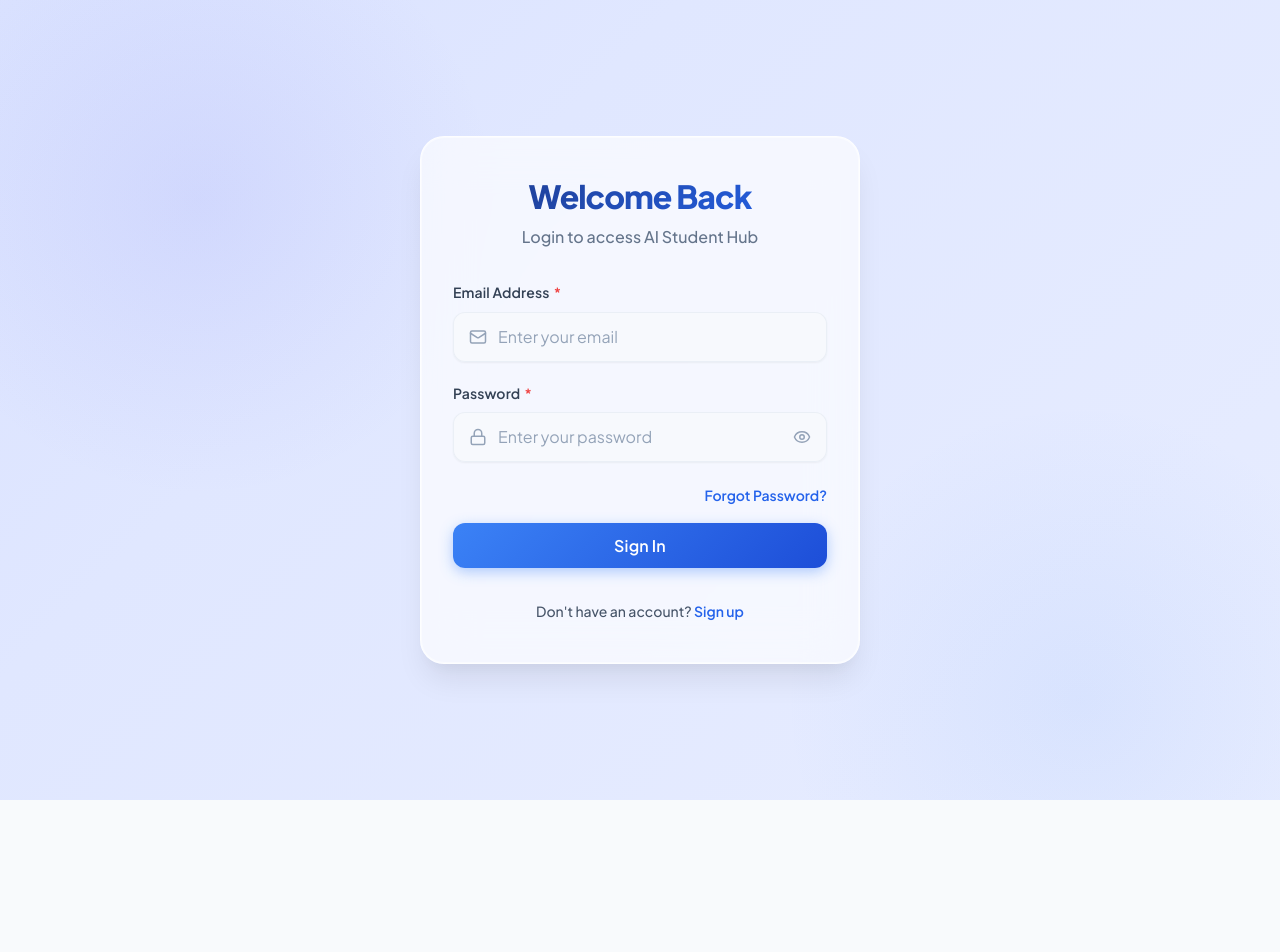
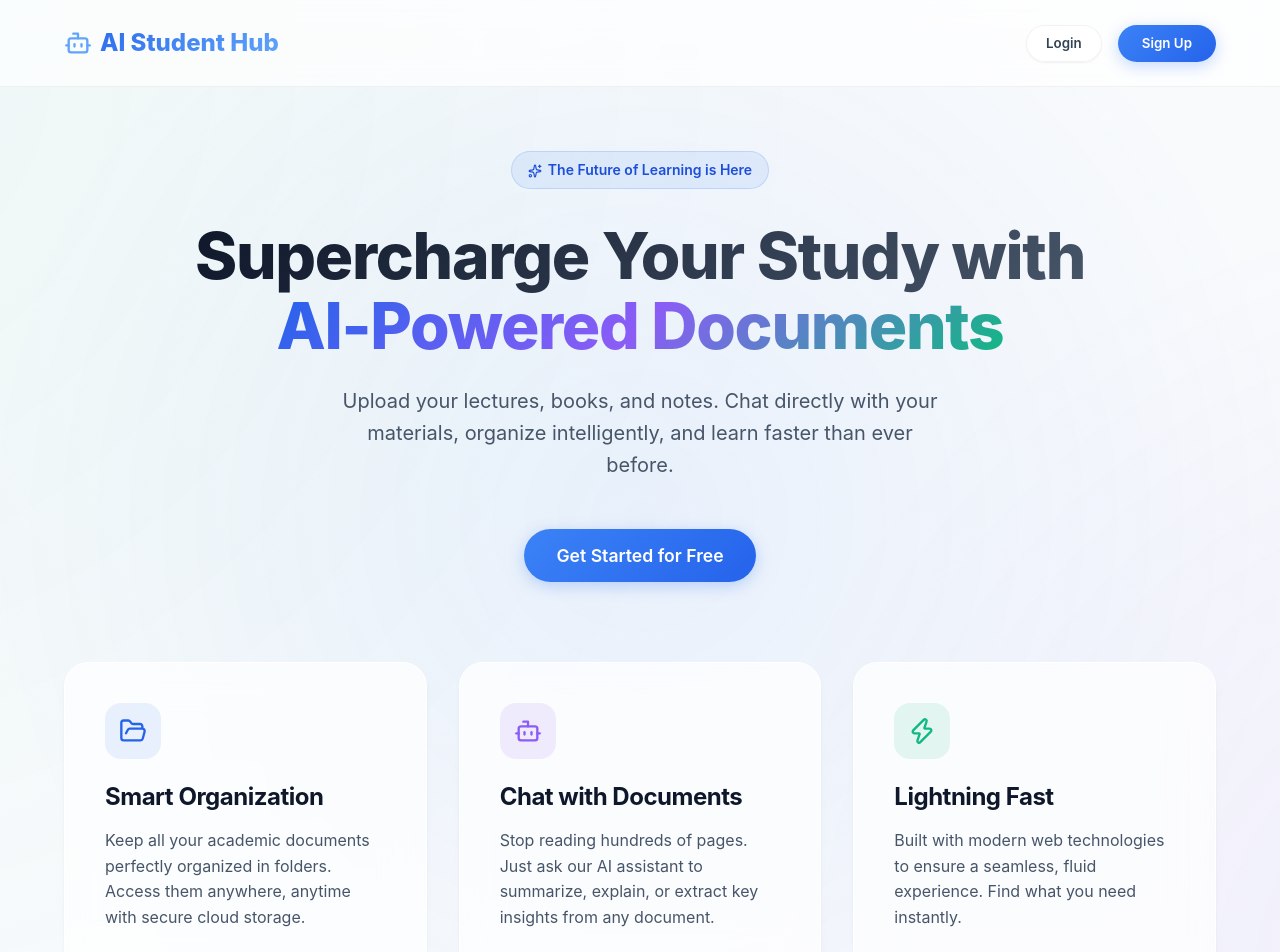
Before and after one commit to namNguyen204/aistudenthub_FE, a React (Vite) app: page / in a window 1280 px wide. Before the commit this address led to /login. Shown: the top 952 px of the page. Before the commit the page ends 800 px from the top, so only its background shows below. Built offline with nearby package versions, Linux system fonts and the light colour scheme.

Commit message:
welcome page

```diff
--- a/src/App.jsx
+++ b/src/App.jsx
@@ -15,6 +15,7 @@
 import DocumentSearch from './pages/dashboard/documents/DocumentSearch';
 import DocumentDetail from './pages/dashboard/documents/DocumentDetail';
 import AIChatbot from './pages/dashboard/chat/AIChatbot';
+import Welcome from './pages/Welcome';
 
 const ProtectedRoute = ({ children, requireAdmin = false }) => {
   const { isAuthenticated, loading, user } = useAuth();
@@ -37,7 +38,7 @@
 
   return (
     <Routes>
-      <Route path="/" element={<Navigate to={isAuthenticated ? (isAdmin ? "/admin/documents" : "/dashboard") : "/login"} replace />} />
+      <Route path="/" element={<Welcome />} />
       <Route path="/login" element={<Login />} />
       <Route path="/register" element={<Register />} />
       <Route path="/forgot-password" element={<ForgotPassword />} />
--- /dev/null
+++ b/src/pages/Welcome.css
@@ -0,0 +1,266 @@
+.welcome-container {
+  min-height: 100vh;
+  display: flex;
+  flex-direction: column;
+  background-color: var(--neutral-50, #f8fafc);
+  color: var(--neutral-900, #0f172a);
+  overflow: hidden;
+  position: relative;
+  font-family: 'Inter', system-ui, -apple-system, sans-serif;
+}
+
+/* Background animated mesh gradient effect - Light Version */
+.welcome-container::before {
+  content: '';
+  position: absolute;
+  top: -50%;
+  left: -50%;
+  width: 200%;
+  height: 200%;
+  background: radial-gradient(circle at 50% 50%, rgba(59, 130, 246, 0.08), transparent 40%),
+              radial-gradient(circle at 80% 20%, rgba(139, 92, 246, 0.08), transparent 30%),
+              radial-gradient(circle at 20% 80%, rgba(16, 185, 129, 0.05), transparent 40%);
+  animation: rotateGradient 30s linear infinite;
+  z-index: 0;
+  pointer-events: none;
+}
+
+@keyframes rotateGradient {
+  0% { transform: rotate(0deg); }
+  100% { transform: rotate(360deg); }
+}
+
+.welcome-nav {
+  position: relative;
+  z-index: 10;
+  display: flex;
+  justify-content: space-between;
+  align-items: center;
+  padding: 1.5rem 5%;
+  background: rgba(255, 255, 255, 0.7);
+  backdrop-filter: blur(12px);
+  border-bottom: 1px solid rgba(0, 0, 0, 0.05);
+}
+
+.welcome-logo {
+  font-size: 1.5rem;
+  font-weight: 800;
+  background: linear-gradient(135deg, var(--primary-600, #2563eb), var(--primary-400, #60a5fa));
+  -webkit-background-clip: text;
+  -webkit-text-fill-color: transparent;
+  display: flex;
+  align-items: center;
+  gap: 0.5rem;
+}
+
+.welcome-nav-links {
+  display: flex;
+  gap: 1rem;
+}
+
+.btn-glass {
+  background: rgba(255, 255, 255, 0.9);
+  border: 1px solid rgba(0, 0, 0, 0.05);
+  color: var(--neutral-700, #334155);
+  padding: 0.6rem 1.2rem;
+  border-radius: 9999px;
+  font-weight: 600;
+  cursor: pointer;
+  transition: all 0.3s ease;
+  box-shadow: 0 1px 2px rgba(0, 0, 0, 0.05);
+}
+
+.btn-glass:hover {
+  background: #ffffff;
+  color: var(--primary-600, #2563eb);
+  transform: translateY(-2px);
+  box-shadow: 0 4px 12px rgba(0, 0, 0, 0.08);
+  border-color: rgba(59, 130, 246, 0.2);
+}
+
+.btn-primary-glow {
+  background: linear-gradient(135deg, var(--primary-500, #3b82f6), var(--primary-600, #2563eb));
+  border: none;
+  color: #fff;
+  padding: 0.6rem 1.5rem;
+  border-radius: 9999px;
+  font-weight: 600;
+  cursor: pointer;
+  transition: all 0.3s ease;
+  box-shadow: 0 4px 15px rgba(59, 130, 246, 0.3);
+}
+
+.btn-primary-glow:hover {
+  box-shadow: 0 6px 20px rgba(59, 130, 246, 0.4);
+  transform: translateY(-2px);
+  filter: brightness(1.05);
+}
+
+.welcome-main {
+  position: relative;
+  z-index: 10;
+  flex: 1;
+  display: flex;
+  flex-direction: column;
+  align-items: center;
+  justify-content: center;
+  padding: 4rem 5%;
+  text-align: center;
+}
+
+.badge {
+  background: rgba(59, 130, 246, 0.1);
+  border: 1px solid rgba(59, 130, 246, 0.2);
+  color: var(--primary-700, #1d4ed8);
+  padding: 0.4rem 1rem;
+  border-radius: 9999px;
+  font-size: 0.875rem;
+  font-weight: 600;
+  margin-bottom: 2rem;
+  animation: slideUpFade 0.6s ease-out;
+}
+
+.hero-title {
+  font-size: clamp(2.5rem, 5vw, 5rem);
+  font-weight: 800;
+  line-height: 1.1;
+  margin-bottom: 1.5rem;
+  max-width: 900px;
+  animation: slideUpFade 0.8s ease-out;
+  color: var(--neutral-900, #0f172a);
+}
+
+.text-gradient {
+  background: linear-gradient(135deg, var(--neutral-900, #0f172a), var(--neutral-600, #475569));
+  -webkit-background-clip: text;
+  -webkit-text-fill-color: transparent;
+}
+
+.text-gradient-primary {
+  background: linear-gradient(135deg, var(--primary-600, #2563eb), #8b5cf6, #10b981);
+  -webkit-background-clip: text;
+  -webkit-text-fill-color: transparent;
+}
+
+.hero-subtitle {
+  font-size: clamp(1.1rem, 2vw, 1.25rem);
+  color: var(--neutral-600, #475569);
+  max-width: 600px;
+  line-height: 1.6;
+  margin-bottom: 3rem;
+  animation: slideUpFade 1s ease-out;
+}
+
+.cta-group {
+  display: flex;
+  gap: 1.5rem;
+  animation: slideUpFade 1.2s ease-out;
+}
+
+.btn-large {
+  padding: 1rem 2rem;
+  font-size: 1.1rem;
+}
+
+.features-grid {
+  display: grid;
+  grid-template-columns: repeat(auto-fit, minmax(300px, 1fr));
+  gap: 2rem;
+  width: 100%;
+  max-width: 1200px;
+  margin-top: 5rem;
+  animation: slideUpFade 1.4s ease-out;
+}
+
+.feature-card {
+  background: rgba(255, 255, 255, 0.7);
+  border: 1px solid rgba(255, 255, 255, 1);
+  border-radius: 24px;
+  padding: 2.5rem;
+  text-align: left;
+  backdrop-filter: blur(20px);
+  transition: all 0.4s ease;
+  position: relative;
+  overflow: hidden;
+  box-shadow: 0 4px 6px -1px rgba(0, 0, 0, 0.05), 0 2px 4px -1px rgba(0, 0, 0, 0.03);
+}
+
+.feature-card::before {
+  content: '';
+  position: absolute;
+  top: 0;
+  left: 0;
+  width: 100%;
+  height: 100%;
+  background: linear-gradient(135deg, rgba(255,255,255,0.8), transparent);
+  opacity: 0;
+  transition: opacity 0.4s ease;
+}
+
+.feature-card:hover {
+  transform: translateY(-10px);
+  border-color: rgba(59, 130, 246, 0.1);
+  box-shadow: 0 20px 40px rgba(0, 0, 0, 0.08);
+}
+
+.feature-card:hover::before {
+  opacity: 1;
+}
+
+.feature-icon {
+  width: 56px;
+  height: 56px;
+  border-radius: 16px;
+  background: rgba(59, 130, 246, 0.1);
+  color: var(--primary-600, #2563eb);
+  display: flex;
+  align-items: center;
+  justify-content: center;
+  margin-bottom: 1.5rem;
+  font-size: 1.5rem;
+}
+
+.feature-card:nth-child(2) .feature-icon {
+  background: rgba(139, 92, 246, 0.1);
+  color: #8b5cf6;
+}
+
+.feature-card:nth-child(3) .feature-icon {
+  background: rgba(16, 185, 129, 0.1);
+  color: #10b981;
+}
+
+.feature-title {
+  font-size: 1.5rem;
+  font-weight: 700;
+  margin-bottom: 1rem;
+  color: var(--neutral-900, #0f172a);
+}
+
+.feature-desc {
+  color: var(--neutral-600, #475569);
+  line-height: 1.6;
+}
+
+@keyframes slideUpFade {
+  from {
+    opacity: 0;
+    transform: translateY(30px);
+  }
+  to {
+    opacity: 1;
+    transform: translateY(0);
+  }
+}
+
+@media (max-width: 768px) {
+  .cta-group {
+    flex-direction: column;
+    width: 100%;
+    max-width: 300px;
+  }
+
+  .features-grid {
+    margin-top: 3rem;
+  }
+}
--- /dev/null
+++ b/src/pages/Welcome.jsx
@@ -0,0 +1,93 @@
+import React from 'react';
+import { useNavigate } from 'react-router-dom';
+import { useAuth } from '../context/AuthContext';
+import { Bot, FolderOpen, Zap, Sparkles } from 'lucide-react';
+import './Welcome.css';
+
+const Welcome = () => {
+  const navigate = useNavigate();
+  const { isAuthenticated, user } = useAuth();
+
+  const handleGetStarted = () => {
+    if (isAuthenticated) {
+      const role = user?.role?.replace('ROLE_', '') || 'USER';
+      navigate(role === 'ADMIN' ? '/admin/documents' : '/dashboard');
+    } else {
+      navigate('/login');
+    }
+  };
+
+  return (
+    <div className="welcome-container">
+      <nav className="welcome-nav">
+        <div className="welcome-logo">
+          <Bot size={28} color="#60a5fa" />
+          AI Student Hub
+        </div>
+        <div className="welcome-nav-links">
+          {isAuthenticated ? (
+            <button className="btn-primary-glow" onClick={handleGetStarted}>
+              Go to Dashboard
+            </button>
+          ) : (
+            <>
+              <button className="btn-glass" onClick={() => navigate('/login')}>Login</button>
+              <button className="btn-primary-glow" onClick={() => navigate('/register')}>Sign Up</button>
+            </>
+          )}
+        </div>
+      </nav>
+
+      <main className="welcome-main">
+        <div className="badge">
+          <Sparkles size={14} style={{ display: 'inline', marginRight: '6px', verticalAlign: 'text-bottom' }} />
+          The Future of Learning is Here
+        </div>
+
+        <h1 className="hero-title">
+          <span className="text-gradient">Supercharge Your Study with </span>
+          <br />
+          <span className="text-gradient-primary">AI-Powered Documents</span>
+        </h1>
+
+        <p className="hero-subtitle">
+          Upload your lectures, books, and notes. Chat directly with your materials, organize intelligently, and learn faster than ever before.
+        </p>
+
+        <div className="cta-group">
+          <button className="btn-primary-glow btn-large" onClick={handleGetStarted}>
+            {isAuthenticated ? 'Continue to Dashboard' : 'Get Started for Free'}
+          </button>
+        </div>
+
+        <div className="features-grid">
+          <div className="feature-card">
+            <div className="feature-icon">
+              <FolderOpen size={28} />
+            </div>
+            <h3 className="feature-title">Smart Organization</h3>
+            <p className="feature-desc">Keep all your academic documents perfectly organized in folders. Access them anywhere, anytime with secure cloud storage.</p>
+          </div>
+
+          <div className="feature-card">
+            <div className="feature-icon">
+              <Bot size={28} />
+            </div>
+            <h3 className="feature-title">Chat with Documents</h3>
+            <p className="feature-desc">Stop reading hundreds of pages. Just ask our AI assistant to summarize, explain, or extract key insights from any document.</p>
+          </div>
+
+          <div className="feature-card">
+            <div className="feature-icon">
+              <Zap size={28} />
+            </div>
+            <h3 className="feature-title">Lightning Fast</h3>
+            <p className="feature-desc">Built with modern web technologies to ensure a seamless, fluid experience. Find what you need instantly.</p>
+          </div>
+        </div>
+      </main>
+    </div>
+  );
+};
+
+export default Welcome;
```
